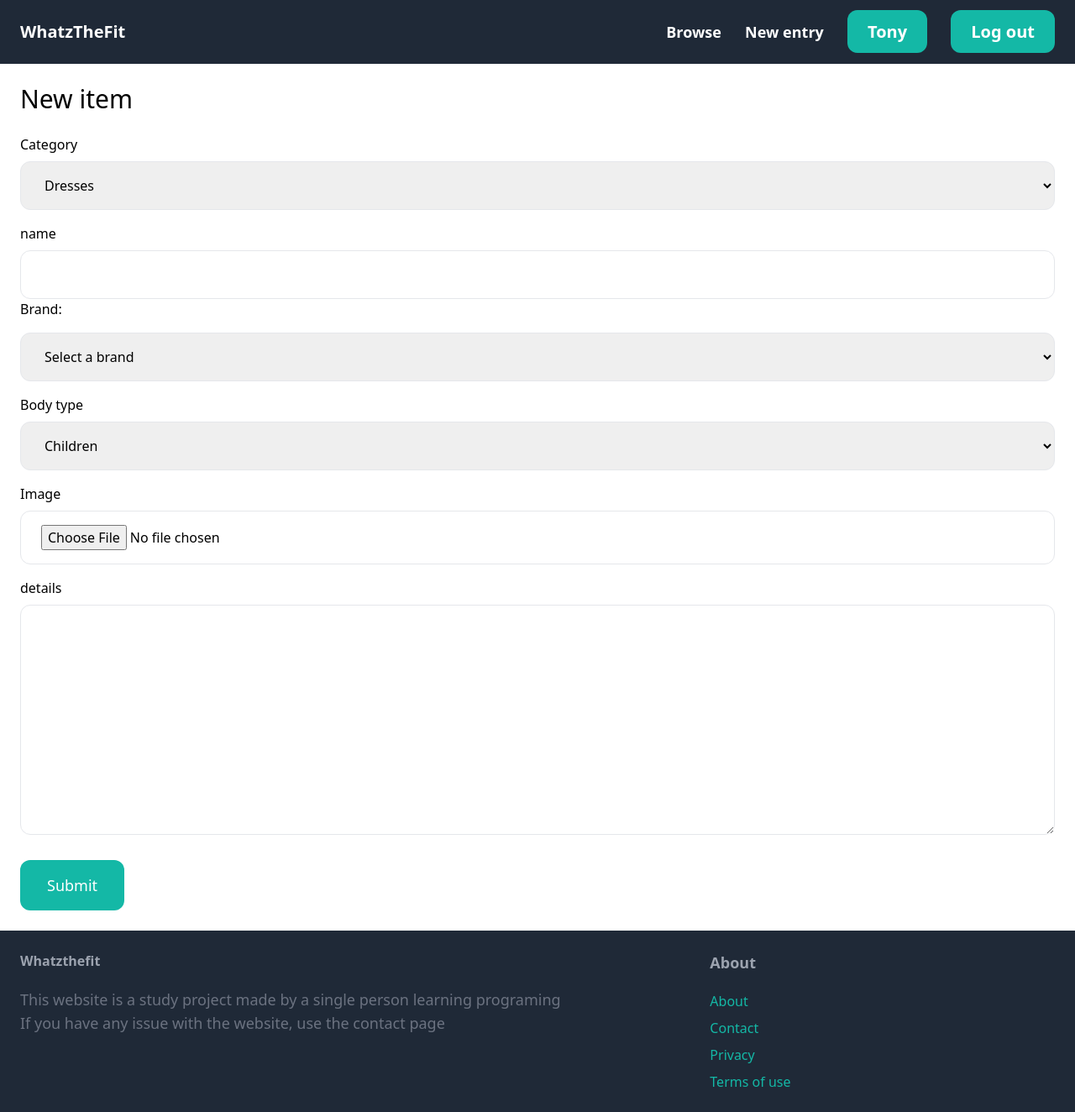
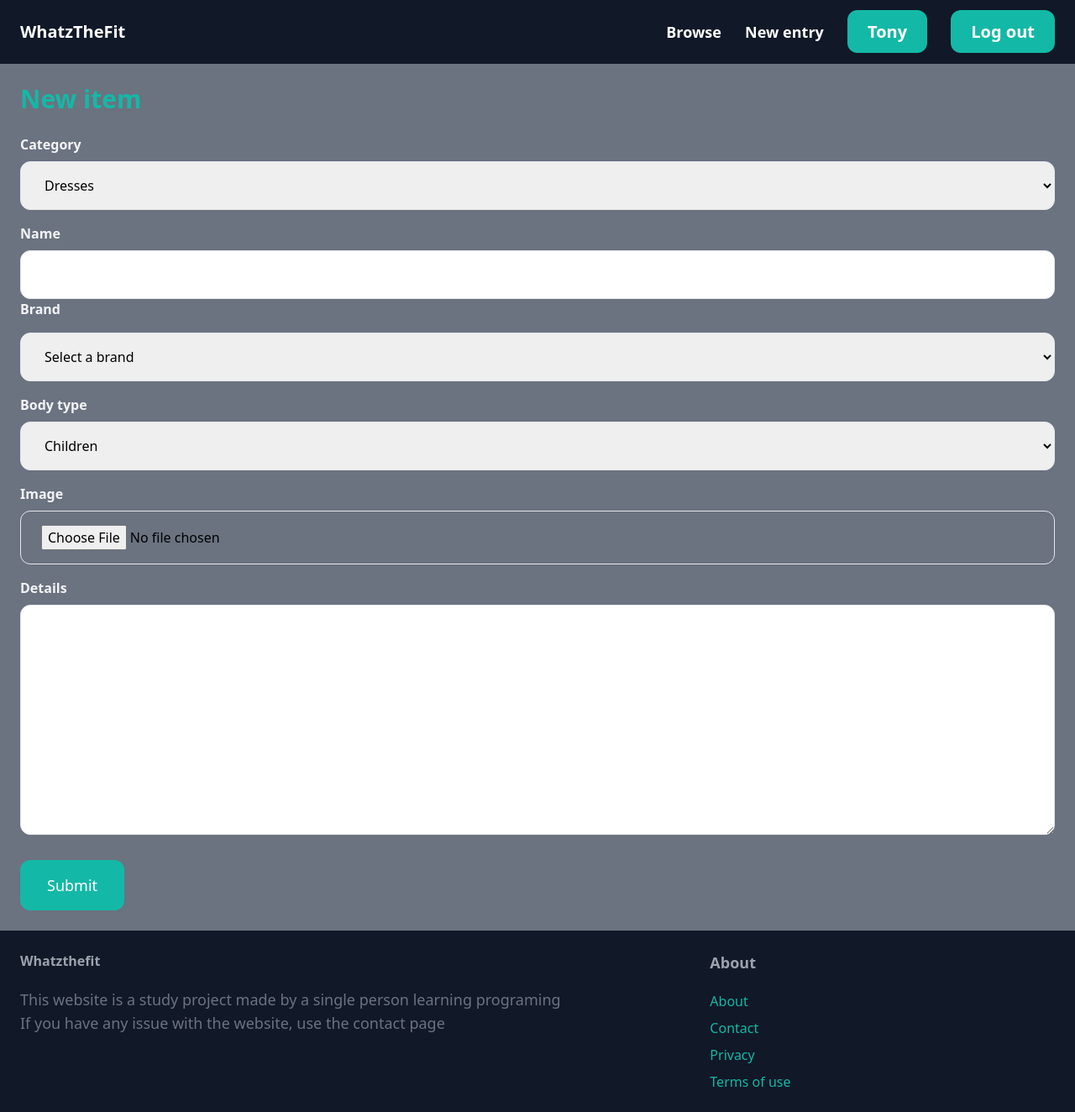
Before and after one commit to Why-not-dx/whatzthefit, a Django app: a page that uses core/templates/core/base.html in a window 1280 px wide. Shown: the whole page at 84% size. Run offline with Django 4.2, Linux system fonts and the light colour scheme; a user stored in the database is signed in; data comes from the database, SQL or seed files in the repository; both versions use the stored data as it was after the commit; some libraries are stand-ins or nearby versions.

Commit message:
browser fixed, dark template updated, detail view ok when for anonymous users, image size check error added

```diff
--- a/core/templates/core/base.html
+++ b/core/templates/core/base.html
@@ -14,8 +14,8 @@
         <script src="https://cdn.tailwindcss.com"></script>
         <link rel="stylesheet" href="">
     </head>
-    <body>
-        <nav class="py-6 px-6 bg-gray-800 flex justify-between items-center boder-b border-gray-200">
+    <body class="bg-gray-500">
+        <nav class="py-6 px-6 bg-gray-900 flex justify-between items-center boder-b border-gray-200">
             <a href="/" class="text-xl text-white font-semibold">WhatzTheFit</a>
 
             <div class="space-x-6">
@@ -40,7 +40,7 @@
            {% endblock content %}
         </div>
 
-        <footer class="py-6 px-6 flex justify-between bg-gray-800">
+        <footer class="py-6 px-6 flex justify-between bg-gray-900">
             <div class="w-2/3 pr-10">
                 <h3 class="mb-5 font-semibold text-gray-400">Whatzthefit</h3>
                 <p class="text-lg text-gray-500">This website is a study project made by a single person learning programing <br>If you have any issue with the website, use the contact page</p>
--- a/core/templates/core/browse.html
+++ b/core/templates/core/browse.html
@@ -5,10 +5,10 @@
 {% block content %}
 <div class = "grid grid-cols-4 gap-2 mt-1 px-4 py-12 ">
 
-    <div class="h-full bg-white shadow-lg rounded-xl col-span-1 p-6">
+    <div class="h-full bg-gray-200 shadow-lg rounded-xl col-span-1 p-6">
         <div class="text-gray-600">
             <form method = "get" action="{% url 'core:browse' %}">
-                <input name = "query" class = "font-bold text-s mb-2 w-full py-4 px-4 border rounded-xl" type="text" value="{{query}}" placeholder="Search for a name, brand...">
+                <input name = "query" class = "font-bold text-s mb-2 w-full py-4 px-4 border rounded-xl" type="text" value="{{query}}" placeholder="Search by name or description...">
                 <button class="mt-2 py-4 px-8 text-lg font-bold  bg-teal-500 text-white rounded-xl hover:bg-teal-900">Search</button>
             </form>
 
@@ -40,7 +40,7 @@
         </div>
     </div>
 
-    <div class="py-10 bg-gray-100 rounded-xl col-span-3">
+    <div class="py-10 bg-gray-200 rounded-xl col-span-3">
         <div class="flex flex-wrap">
             {% if not items %}
                 <div class="m-6 bg-gray-200 w-full h-48 flex  items-center justify-center rounded-t-xl">
--- a/core/templates/core/welcome.html
+++ b/core/templates/core/welcome.html
@@ -3,7 +3,7 @@
 {% block title %}home{% endblock title %}
 
 {% block content %}
-    <div class="mt-6 px-6 py-12 bg-gray-100 rounded-xl">
+    <div class="mt-6 px-6 py-12 bg-gray-200 rounded-xl">
         <h2 class="mb-12 text-2xl text-center">Newest items</h2>
 
         <div class="flex flex-wrap">
--- a/items/forms.py
+++ b/items/forms.py
@@ -1,15 +1,27 @@
 from django import forms
 from .models import Item, Posts, Brand, Body, Category
-
+from django.template.defaultfilters import filesizeformat
+from django.utils.translation import gettext_lazy as _
+from django.conf import settings
 
 INPUT_CLASSES = "w-full py-4 px-6 rounded-xl border"
 
 
 class NewItemForm(forms.Form):
 
+
     body_choices = tuple(Body.objects.all().values_list())
     cat_choices = tuple(Category.objects.all().values_list())
 
+    def image_auth(image):
+            max_size = settings.MAX_UPLOAD_SIZE
+            curr_size = image.size
+            if image:
+                if curr_size > max_size:
+                    raise forms.ValidationError(_(f'Please keep image under {int(max_size/1024)} Ko. Current filesize {int(curr_size/1024)} Ko'))
+            else:
+                raise forms.ValidationError(_('File type is not supported'))
+            return image
     name = forms.CharField(
         max_length=255,
         widget=forms.TextInput(attrs={"class": INPUT_CLASSES})
@@ -32,6 +44,7 @@ class NewItemForm(forms.Form):
         widget=forms.Textarea(attrs={"class": INPUT_CLASSES})
         )
     image = forms.ImageField(
+        validators=[image_auth],
         widget=forms.FileInput(attrs={"class": INPUT_CLASSES})
         )
 
@@ -47,41 +60,7 @@ class NewItemForm(forms.Form):
 
             # Set the value of the brand field to the entered new brand value
             cleaned_data['brand'] = new_brand_name
-
-            # You can perform additional validation or actions here if needed
-
         return cleaned_data
-
-
-# class NewItemForm(forms.ModelForm):
-
-#     brand = forms.CharField(
-#         max_length=100,
-#         required=True,
-#         widget=forms.TextInput(
-#             attrs={"class": "w-full py-4 px-6 rounded-xl border", "id": "brand-input"}
-#             ))
-
-#     class Meta:
-#         model = Item
-#         fields = ["name", "body", "brand", "category", "details", "image"]
-#         widgets = {
-#             "category": forms.Select(
-#                 attrs={"class": INPUT_CLASSES}
-#             ),
-#             "name": forms.TextInput(
-#                 attrs={"class": INPUT_CLASSES}
-#             ),
-#             "details": forms.Textarea(
-#                 attrs={"class": INPUT_CLASSES}
-#             ),
-#             "body": forms.Select(
-#                 attrs={"class": INPUT_CLASSES}
-#             ),
-#             "image": forms.FileInput(
-#                 attrs={"class": INPUT_CLASSES}
-#             ),
-#         }
 
 
 class new_post(forms.ModelForm):
--- a/items/models.py
+++ b/items/models.py
@@ -1,6 +1,9 @@
 from django.db import models
 from django.contrib.auth.models import User
-from django.core.validators import MaxValueValidator, MinValueValidator
+from django.core.validators import MaxValueValidator, MinValueValidator, ValidationError
+
+
+
 
 
 class Category(models.Model):
@@ -53,6 +56,7 @@ class Item(models.Model):
 
 
 
+
 class Posts(models.Model):
     poster = models.ForeignKey(User, related_name="poster_posts", on_delete=models.CASCADE)
     fit_grade = models.PositiveIntegerField(default=5, validators=[MinValueValidator(1), MaxValueValidator(10)])
--- a/items/templates/items/detail.html
+++ b/items/templates/items/detail.html
@@ -66,7 +66,7 @@
 
                         </form>
                 {% else %}
-                    <div class="mb-6 py-6 text-b"><p class="text-teal-500 font-bold">Log in to add your own impression</p></div>
+                    <div class="mb-6 py-6 text-b"><a href="{% url 'core:signup' %}"class="text-teal-500 font-bold hover:text-blue-600">Log in to add your own impression</a></div>
                 {% endif %}
 
 
--- a/items/templates/items/form.html
+++ b/items/templates/items/form.html
@@ -3,29 +3,45 @@
 {% block title %}{{ title }}{% endblock title %}
 
 {% block content %}
-    <h1 class="mb-6 text-3xl">{{ title }}</h1>
+    <h1 class="text-teal-500 font-bold mb-6 text-3xl">{{ title }}</h1>
 
     <form action="." method="post" enctype="multipart/form-data">
         {% csrf_token %}
 
+        {% if form.errors or form.non_field_errors %}
+            <div class="mb-3 p-6 bg-red-100 rounded-xl">
+                {% for field in form  %}
+                    {{ field.errors}}
+                {% endfor %}
+
+                {{ form.non_field_errors}}
+            </div>
+        {% endif %}
+
         <div class="space-y-4">
             <div class="mb-3">
-                <label class = "inline-block mb-2">Category</label><br>
+                <label class = "inline-block mb-2 text-gray-100 font-bold">Category</label><br>
                 {{ form.category }}
             </div>
             <div class="mb-3">
-                <label class = "inline-block mb-2">name</label><br>
+                <label class = "inline-block mb-2 text-gray-100 font-bold">Name</label><br>
                 {{ form.name }}
             </div>
 
-            <label for="brand">Brand:</label>
+            <label for="brand" class="text-gray-100 font-bold">Brand</label>
             <select name="brand" class="w-full py-4 px-6 rounded-xl border" required required onchange="handleBrandChange(this)">
                 <option value="" selected disabled>Select a brand </option>
                 {% for brand in brands %}
-                    <option
-                        value="{{ brand.name }}"
-                        >{{ brand.name }}
-                    </option>
+                    {% if brand.name == "Other" %}
+                        <option value="{{ brand.name }}">Other --> specify</option>
+
+                    {% else %}
+
+                        <option
+                            value="{{ brand.name }}"
+                            >{{ brand.name }}
+                        </option>
+                    {% endif %}
                 {% endfor %}
             </select>
 
@@ -49,28 +65,20 @@
 
 
             <div class="mb-3">
-                <label class = "inline-block mb-2">Body type</label><br>
+                <label class = "inline-block mb-2 text-gray-100 font-bold">Body type</label><br>
                 {{ form.body }}
             </div>
             <div class="mb-3">
-                <label class = "inline-block mb-2">Image</label><br>
+                <label class = "inline-block mb-2 text-gray-100 font-bold">Image</label><br>
                 {{ form.image }}
             </div>
             <div class="mb-3">
-                <label class = "inline-block mb-2">details</label><br>
+                <label class = "inline-block mb-2 text-gray-100 font-bold">Details</label><br>
                 {{ form.details }}
             </div>
         </div>
 
-        {% if form.errors or form.non_field_errors %}
-            <div class="mb-3 p-6 bg-red-100 rounded-xl">
-                {% for field in form  %}
-                    {{ field.errors}}
-                {% endfor %}
 
-                {{ form.non_field_errors}}
-            </div>
-        {% endif %}
 
         <button class="mt-6 py-4 px-8 text-lg bg-teal-500 hover:bg-teal-700 rounded-xl text-white">Submit</button>
     </form>
--- a/items/views.py
+++ b/items/views.py
@@ -4,13 +4,17 @@ from .models import Item, Posts, Brand
 from django.contrib.auth.decorators import login_required
 from .forms import NewItemForm, new_post
 from django.contrib import messages
+from django import forms
 
 
 def detail(request, pk):
     item = get_object_or_404(Item, pk=pk)
     related_items = Item.objects.filter(category=item.category).exclude(pk=pk)[0:3]
+    if request.user.is_authenticated:
+        user_contrib_items = Posts.objects.filter(item=item, poster=request.user).first()
+    else:
+        user_contrib_items = ""
 
-    user_contrib_items = Posts.objects.filter(item=item, poster=request.user).first()
 
     if request.method == "POST":
         # Only 1 post per user and items
@@ -69,8 +73,21 @@ def new_item(request):
             form_data = form.data
             brand_name = form_data['brand']
             new_brand_name = form_data["new_brand"]
-            print("brand :", brand_name, "new brand name : ", new_brand_name)
 
+            # Check on file size
+            try :
+                form.image_auth()
+            except forms.ValidationError as e:
+
+                render(
+                    request,
+                    "items/form.html",
+                    {"form": form, "title": "New item","brands": brands}
+                    )
+                messages.add_message(request, messages.ERROR, e.message)
+
+
+            # check if brand set on "other"
             if brand_name.lower() == "other":
                 print("other")
 
@@ -97,12 +114,6 @@ def new_item(request):
                     brand=brand_instance,
                     )
 
-
-
-
-
-
-
             return redirect("/")
 
     else:
```
Also changed, not shown: core/templates/core/abouts.html (+3 -5 lines), core/views.py (+7 -1 lines), fitweb/settings.py (+12 -0 lines), db.sqlite3, media/items_images/shenron.png (added), media/items_images/shenron_FiSS3YH.png (added), media/items_images/shenron_GrsRtCE.png (added), 1 other file.
